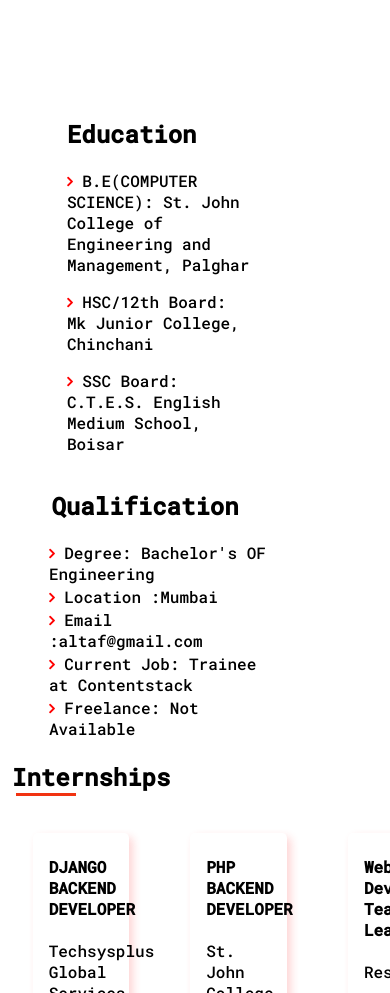
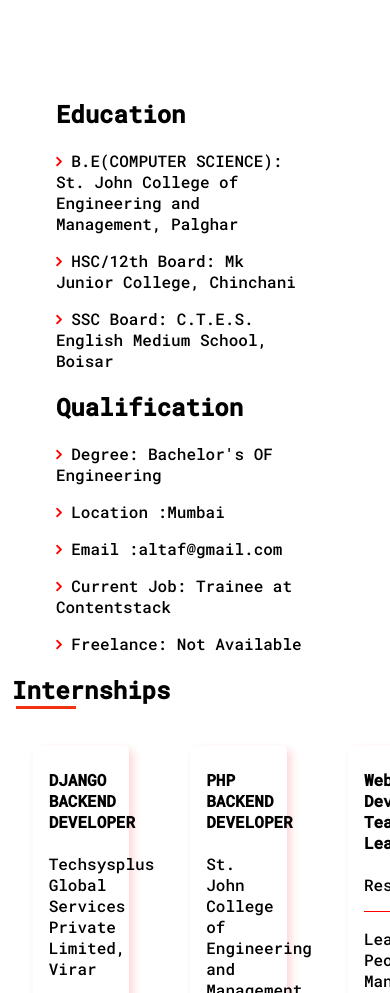
Before and after one commit to ialtafshaikh/portfolio, a plain HTML site: page semantic.html in a window 390 px wide. Shown: the part 1311-2304 px from the top of the page. Drawn offline with Linux system fonts and the light colour scheme.

Commit message:
made education and qualification section responsive using flex

```diff
--- a/semantic.html
+++ b/semantic.html
@@ -96,6 +96,7 @@
           </div>
           <div class="about-content">
             <h2 class="title">Qualification</h2>
+            <div class="content">
             <p>
               <i class="fa fa-angle-right"></i> Degree: Bachelor's OF
               Engineering
@@ -107,6 +108,7 @@
               Contentstack
             </p>
             <p><i class="fa fa-angle-right"></i> Freelance: Not Available</p>
+          </div>
           </div>
         </div>
       </div>
--- a/styles/style.css
+++ b/styles/style.css
@@ -183,11 +183,10 @@ body {
   display: flex;
   flex-direction: row;
   justify-content: space-evenly;
-  flex-wrap: wrap;
+  /* flex-wrap: wrap; */
 }
 
 .about-content {
-  align-self: center;
   margin-right: 60px;
   padding-right: 40px;
 }
@@ -273,15 +272,13 @@ footer .social-links a{
     font-size: 5vw !important;
   }
 
-  .social-icons{
-    margin-top: 6%;
+  .about-container {
+    display: block;
   }
 
-  .about-image img {
-    width: 28vw !important;
+  .about-content{
+    padding-left: 10vw;
   }
-
-
 }
 
 /* Small devices (landscape phones, less than 768px) */
@@ -304,12 +301,16 @@ footer .social-links a{
   .about{
     height: 100%;
   }
-  .about-content p{
-    margin: 2px auto;
-    padding-left: 32px;
+
+  .about-education .content{
+    width: 80%;
   }
-  .about-content .title{
-    text-align: center;
+
+  .about-education{
+    margin-left: 10vw;
+  }
+  .about-container {
+    flex-wrap: wrap;
   }
 
 }
@@ -317,10 +318,19 @@ footer .social-links a{
 /* Medium devices (tablets, less than 992px) */
 @media (max-width: 991.98px) {
 
+
+
+  .about-content {
+    padding-right: 0px;
+}
+
 }
 
 /* Large devices (desktops, less than 1200px) */
 @media (max-width: 1199.98px) {
-
+  .about-education{
+    /* margin: 0;
+    padding: 0; */
+  }
 
 }
```
